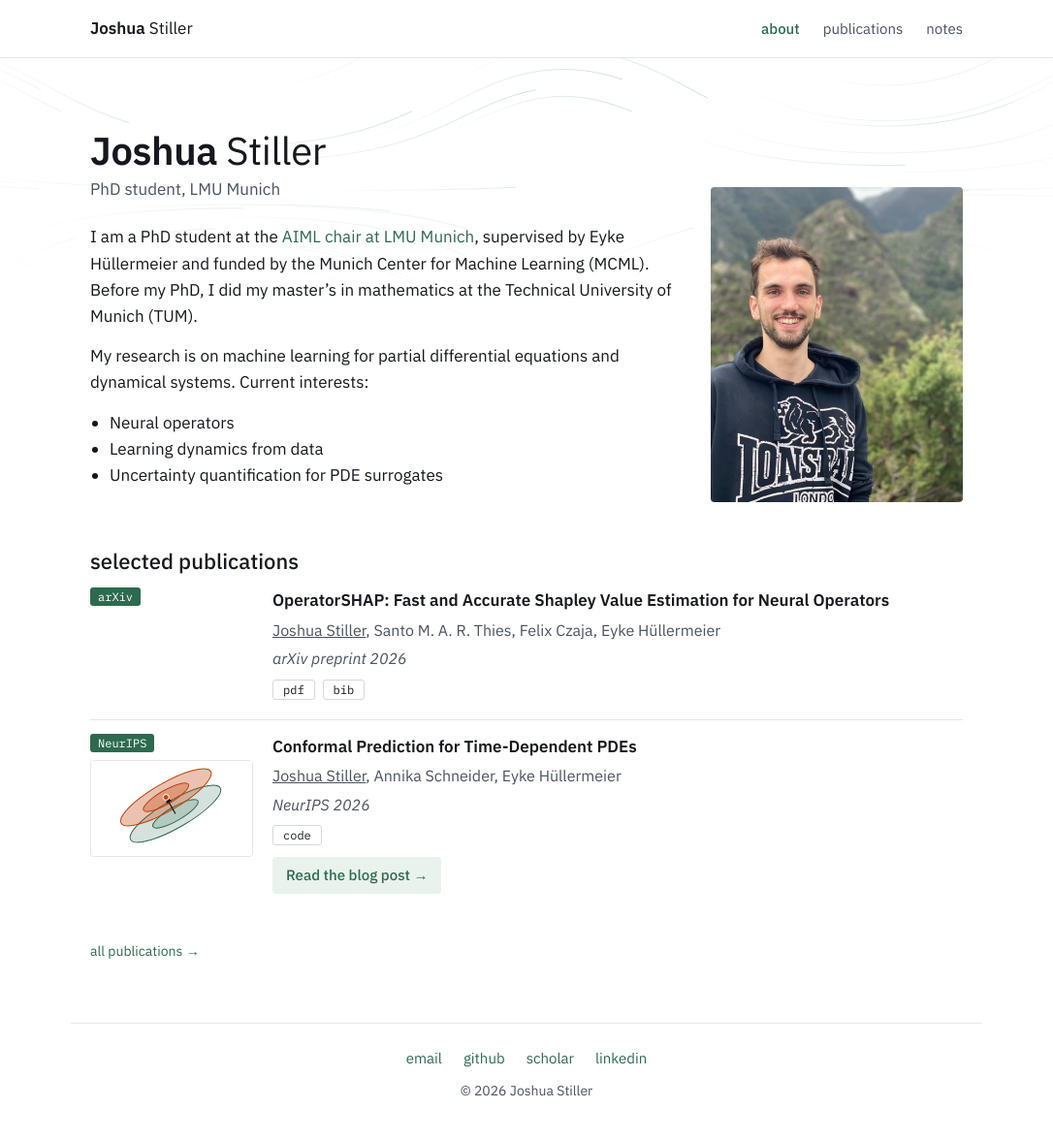
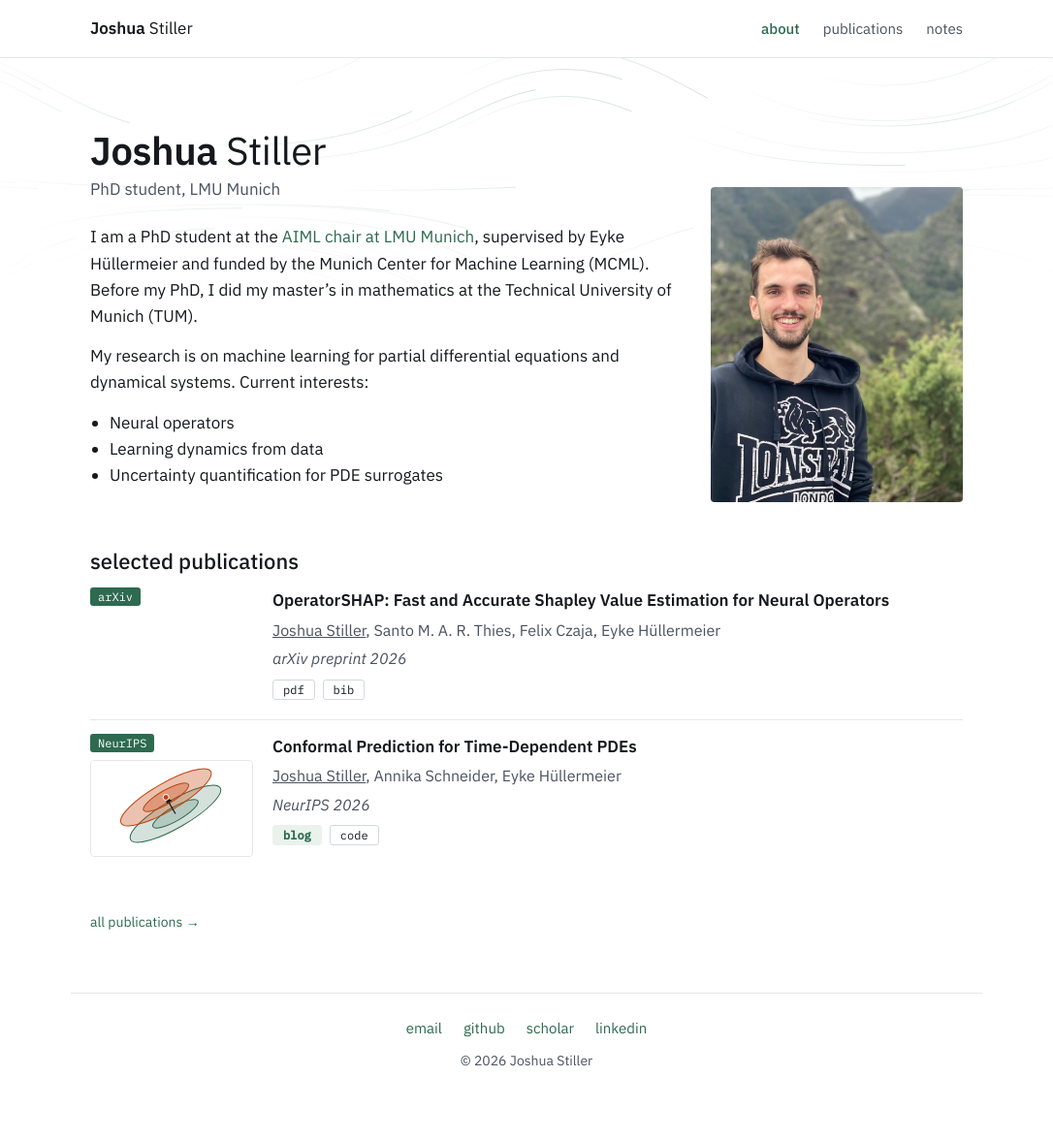
Before and after one commit to StillJosh/StillJosh.github.io, a Jekyll site: the page built from index.md, in a window 1280 px wide. Shown: the whole page at 97% size, without its empty margins (97-1183 px from the left). Built offline with Jekyll 4.4.1, drawn with Linux system fonts in a browser that asks for light colours; after the commit the page ends 1146 px from its top, so only the background shows below that.

Commit message:
ENH: Show blog link as a small green button in the publication row

```diff
--- a/_includes/pub-links.html
+++ b/_includes/pub-links.html
@@ -1 +1 @@
-{% assign p = include.p %}{% assign kinds = "pdf,code,web" | split: "," %}<div class="pub-links">{% for k in kinds %}{% if p.links[k] %}<a href="{{ p.links[k] }}">{{ k }}</a>{% endif %}{% endfor %}{% if p.bibtex %}<button type="button" class="pub-bib" data-bib="{{ p.bibtex | strip | escape }}">bib</button>{% endif %}</div>
+{% assign p = include.p %}{% assign kinds = "pdf,code,web" | split: "," %}<div class="pub-links">{% if p.blog and include.hide_blog == nil %}<a class="pub-blog" href="{{ p.blog | relative_url }}">blog</a>{% endif %}{% for k in kinds %}{% if p.links[k] %}<a href="{{ p.links[k] }}">{{ k }}</a>{% endif %}{% endfor %}{% if p.bibtex %}<button type="button" class="pub-bib" data-bib="{{ p.bibtex | strip | escape }}">bib</button>{% endif %}</div>
--- a/_includes/pub.html
+++ b/_includes/pub.html
@@ -10,6 +10,5 @@
     <div class="muted">{{ p.authors | replace: me, me_u }}</div>
     <div class="muted"><i>{{ p.venue }} {{ p.year }}</i></div>
     {% include pub-links.html p=p %}
-    {% if p.blog %}<a class="pub-blog" href="{{ p.blog | relative_url }}">{{ p.blog_label | default: "Read the blog post" }} <span aria-hidden="true">→</span></a>{% endif %}
   </div>
 </div>
--- a/_layouts/post.html
+++ b/_layouts/post.html
@@ -6,7 +6,7 @@ layout: default
   <div class="wrap-narrow post-hero-text">
     <div class="meta">{{ page.date | date: '%Y-%m-%d' }} · {% assign words = content | number_of_words %}{{ words | divided_by: 200 | at_least: 1 }} min read</div>
     <h1>{{ page.title }}</h1>
-    {% if page.paper %}{% assign paper = site.data.publications | where: "id", page.paper | first %}{% include pub-links.html p=paper %}{% endif %}
+    {% if page.paper %}{% assign paper = site.data.publications | where: "id", page.paper | first %}{% include pub-links.html p=paper hide_blog=true %}{% endif %}
   </div>
 </header>
 <main class="wrap-narrow post">
--- a/assets/css/main.css
+++ b/assets/css/main.css
@@ -69,8 +69,8 @@ img { max-width: 100%; }
 .pub-links a:hover, .pub-links button:hover { border-color: var(--accent); color: var(--accent); text-decoration: none; }
 .post-hero-text .pub-links { margin-top: 14px; }
 
-.pub-blog { align-self: flex-start; margin-top: 8px; padding: 7px 14px; background: var(--accent-tint); color: var(--accent); font-weight: 500; font-size: 15px; border-radius: 4px; }
-.pub-blog:hover { background: var(--accent); color: #fff; text-decoration: none; }
+.pub-links .pub-blog { border-color: var(--accent-tint); background: var(--accent-tint); color: var(--accent); font-weight: 600; }
+.pub-links .pub-blog:hover { border-color: var(--accent); background: var(--accent); color: #fff; }
 
 .post-list { display: flex; flex-direction: column; border-top: 1px solid var(--rule); }
 .post-list a { display: flex; justify-content: space-between; gap: 16px; padding: 12px 0; border-bottom: 1px solid var(--rule); color: var(--ink); }
```
